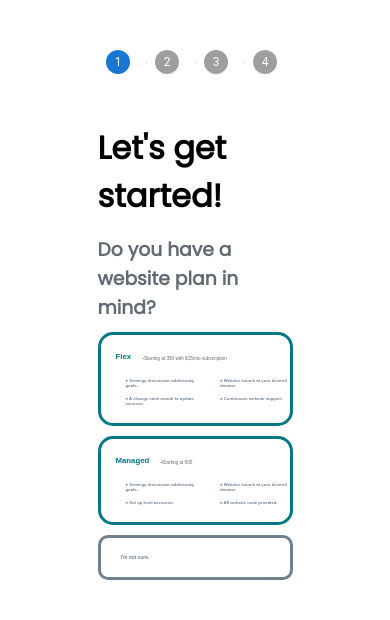
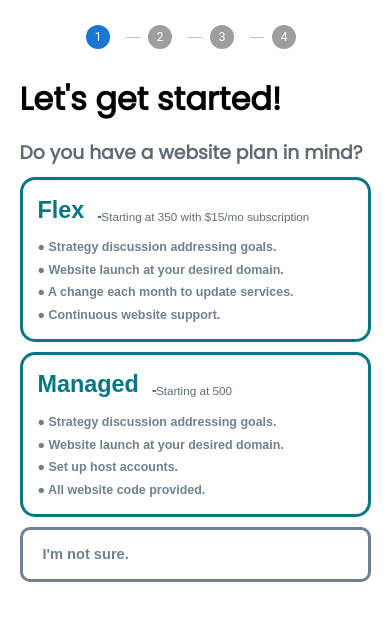
Before and after one commit to MarineNewt/Business, a Next.js app: page /start/plan in a window 390 px wide. Shown: the top 620 px of the page. Built offline with nearby package versions, Linux system fonts and the light colour scheme.

Commit message:
Multidevice CSS

```diff
--- a/components/BookProgress.tsx
+++ b/components/BookProgress.tsx
@@ -42,9 +42,7 @@ const BookProgress = ({progress}: {progress: number}) => {
   return (
     <div className={`${styles.fullpage} ${font.className}`}>
       <ExpandCircleDownOutlinedIcon onClick={() => {setActiveStep(activeStep-1)}} className={styles.backicon} style={{display: (activeStep > 0 && activeStep < 4)? "" : "none"}} />
-      {activeStep == 0 && <div className={styles.centercontainer}>
-        <div className={styles.stepcontainer}>
-          <Stepper activeStep={activeStep}>
+      <Stepper className={styles.stepcontainer} activeStep={activeStep}>
         {steps.map((label, index) => {
           return (
             <Step key={index} >
@@ -53,7 +51,8 @@ const BookProgress = ({progress}: {progress: number}) => {
           );
         })}
       </Stepper>
-        </div>
+
+      {activeStep == 0 && <div className={styles.centercontainer}>
         <h1 className={styles.primarytext}>Let's get started!</h1>
         <h3 className={styles.secondarytext}> Do you have a website plan in mind? </h3>
         <div className={styles.actioninterface}>
@@ -63,17 +62,6 @@ const BookProgress = ({progress}: {progress: number}) => {
         </div>
       </div>}
       {activeStep == 1 && <div className={styles.centercontainer}>
-        <div className={styles.stepcontainer}>
-          <Stepper activeStep={activeStep}>
-            {steps.map((label, index) => {
-              return (
-                <Step key={index} >
-                  <StepLabel>{label}</StepLabel>
-                </Step>
-              );
-            })}
-          </Stepper>
-        </div>
         <h1 className={styles.primarytext}>{dataPlan == "Undecided" ? "No probelm," : `Great, we will discuss a ${dataPlan} plan.`}</h1>
         <h3 className={styles.secondarytext}> Let's get your contact information. </h3>
         <div className={styles.actioninterface}>
@@ -91,17 +79,6 @@ const BookProgress = ({progress}: {progress: number}) => {
         </div>
       </div>}
       {activeStep == 2 && <div className={styles.centercontainer}>
-        <div className={styles.stepcontainer}>
-          <Stepper activeStep={activeStep}>
-            {steps.map((label, index) => {
-              return (
-                <Step key={index} >
-                  <StepLabel>{label}</StepLabel>
-                </Step>
-              );
-            })}
-          </Stepper>
-        </div>
         <h1 className={styles.primarytext}> Thank you, {dataName}.</h1>
         <h3 className={styles.secondarytext}> Now about your business and website... </h3>
         <div className={styles.actioninterface}>
@@ -118,17 +95,6 @@ const BookProgress = ({progress}: {progress: number}) => {
         </div>
       </div>}
       {activeStep == 3 && <div className={styles.centercontainer}>
-        <div className={styles.stepcontainer}>
-          <Stepper activeStep={activeStep}>
-            {steps.map((label, index) => {
-              return (
-                <Step key={index} >
-                  <StepLabel>{label}</StepLabel>
-                </Step>
-              );
-            })}
-          </Stepper>
-        </div>
         <h1 className={styles.primarytext}>Perfect!</h1>
         <h3 className={styles.secondarytext}> Before submitting, review your infomation below. </h3>
         <div className={styles.actioninterface}>
@@ -143,17 +109,6 @@ const BookProgress = ({progress}: {progress: number}) => {
         </div>
       </div>}
       {activeStep == 4 && <div className={styles.centercontainer}>
-        <div className={styles.stepcontainer}>
-          <Stepper activeStep={activeStep}>
-            {steps.map((label, index) => {
-              return (
-                <Step key={index} >
-                  <StepLabel>{label}</StepLabel>
-                </Step>
-              );
-            })}
-          </Stepper>
-        </div>
         <div className={styles.submissioncontainer}>
           <CheckCircleRoundedIcon className={styles.submissionicon}/>
           <h1 className={styles.submissionheading}>Submission recieved!</h1>
--- a/styles/Start.module.css
+++ b/styles/Start.module.css
@@ -15,17 +15,6 @@
   align-items: center;
   position: relative;
 }
-
-.centercontainer{
-  width: 50vw;
-}
-
-/* Stepper */
-.stepcontainer{
-  width: 100%;
-  margin-top: 50px;
-}
-
 .actioninterface{
   width: 100%;
   min-height: 50px;
@@ -34,11 +23,20 @@
   margin-top: 10px;
   margin-bottom: 10vh;
 }
+.centercontainer{
+  min-height: 80%;
+  width: 50vw;
+}
+
+/* Stepper */
+.stepcontainer{
+  width: 50%;
+  margin-block: 5vh;
+}
 
 /* Text */
 .primarytext{
   align-self: flex-start;
-  margin-top: 50px;
 }
 .secondarytext{
   color: rgb(98, 107, 116);
@@ -125,10 +123,11 @@
   display: flex;
   flex-direction: row;
   justify-content: space-between;
+  width: 75%;
 }
 .typebutton{
   border: 3px solid #057785;
-  background-color: white;
+  background-color: #ffffff;
   font-size: 1.75vw;
   font-weight: 600;
   color: #057785;
@@ -207,3 +206,94 @@
     opacity: 100%;
   }
 }
+
+
+/* Large Desktop */
+@media only screen and (min-width: 1526px) {
+  .centercontainer{
+    min-height: 80%;
+    width: 50vw;
+    display: flex;
+    flex-direction: column;
+    justify-content: center;
+  }
+  .typecontainer{
+    width: 60%;
+  }
+  .typebutton{
+    font-size: 1.3vw;
+  }
+  .typebuttonactive{
+    font-size: 1.3vw;
+  }
+  .backicon{
+    position: absolute;
+    top: 25%;
+    left: 18%;
+    rotate: 90deg;
+    width: 4vw;
+    height: 4vw;
+  }
+}
+
+
+/* Mobile */
+@media (max-width: 700px) {
+  .backicon{
+    top: 4vw;
+    left: 4vw;
+    rotate: 90deg;
+    width: 12vw;
+    height: 12vw;
+  }
+  .stepcontainer{
+    width: 60%;
+    margin-block: 3vh;
+  }
+  .centercontainer{
+    min-height: 80%;
+    width: 90vw;
+  }
+  .typecontainer{
+    width: 80%;
+  }
+  .typebutton{
+    font-size: 3vw;
+    border-radius: 10px;
+    margin-block: 1vh;
+  }
+  .typebuttonactive{
+    font-size: 3vw;
+    border-radius: 10px;
+    margin-block: 1vh;
+  }
+  .planmaintext{
+    font-size: 6vw;
+  }
+  .planaddtext{
+    font-size: 3vw;
+  }
+  .planalttext{
+    font-size: 3.75vw;
+  }
+  .planprop{
+    width: 100%;
+    font-size: 3.2vw;
+    padding-left: 15px;
+  }
+  .next{
+    width: 25%;
+  }
+  .submissionheading{
+    margin-block: 15px;
+    font-size: 8vw;
+  }
+  .submissiontext{
+    width: 90%;
+    text-align: center;
+  }
+  .submissionicon{
+    width: 17vw;
+    height: 17vw;
+  }
+}
```
Lines whose indentation alone changed are shown as unchanged.
